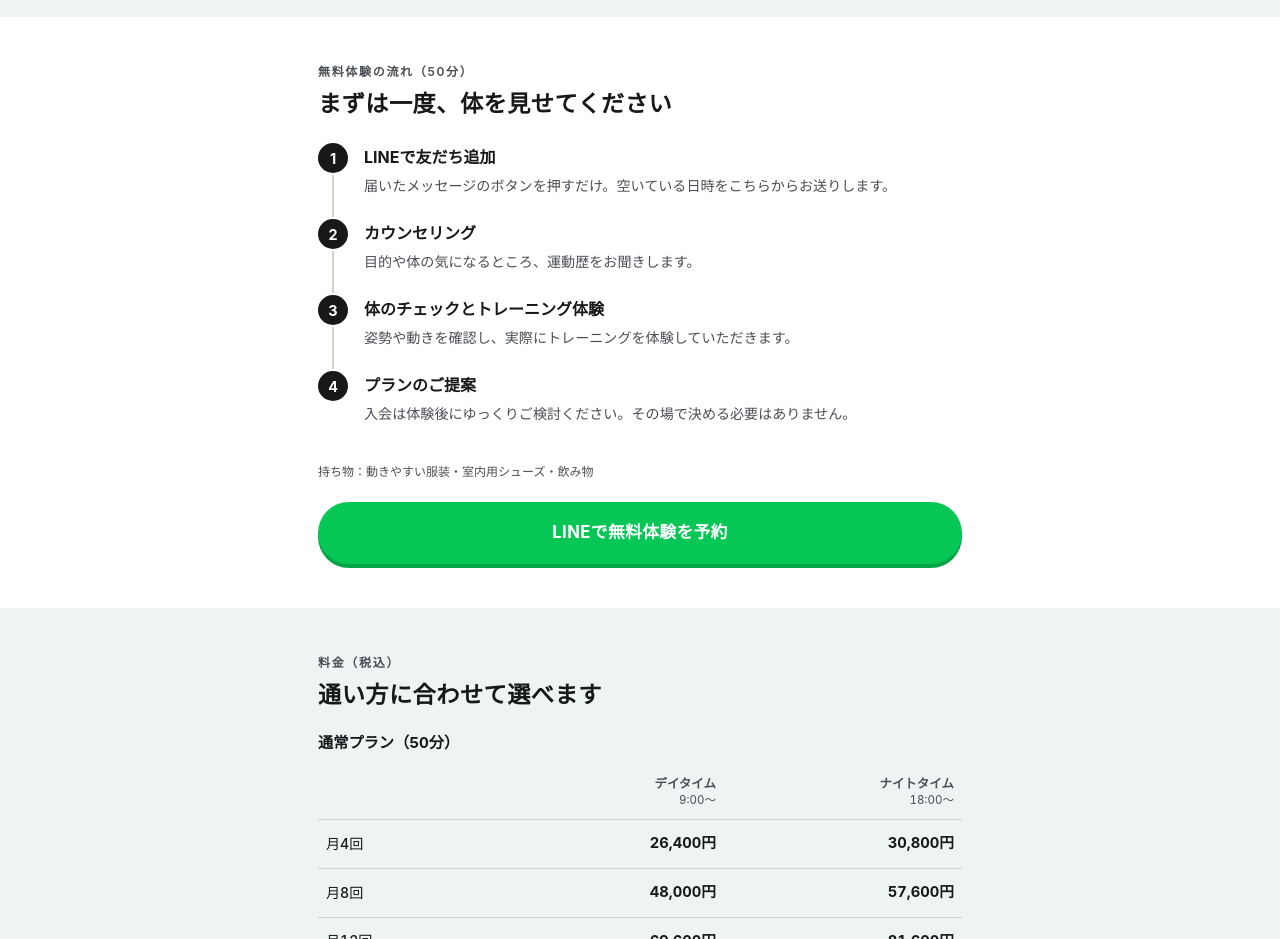
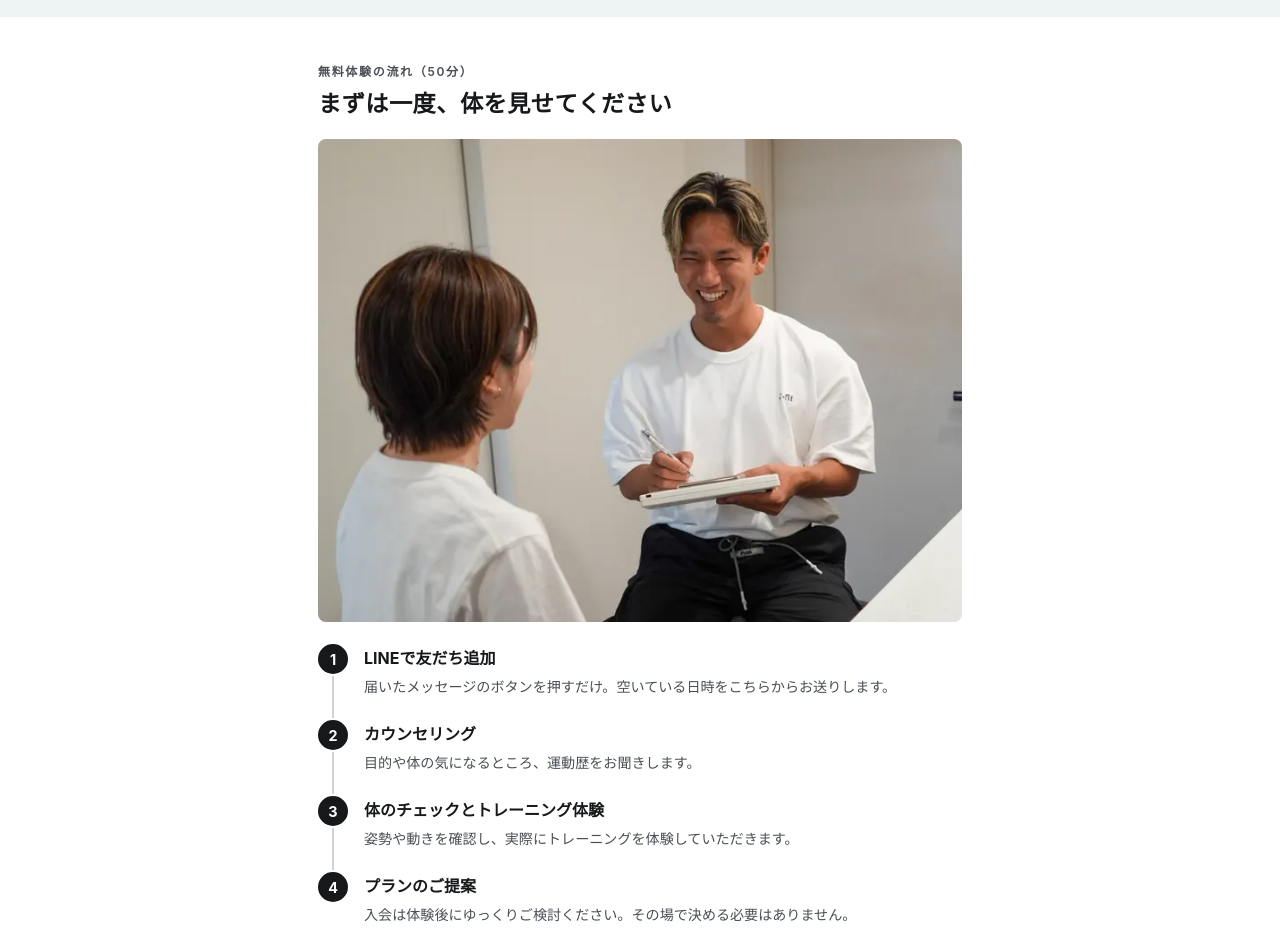
Before and after one commit to junki1015/jfit-taiken, a plain HTML site: page index.html in a window 1280 px wide. Shown: the part 4000-4939 px from the top of the page. Drawn offline with Linux system fonts and the light colour scheme.

Commit message:
トレーナー写真を笑顔のカットに差し替え、体験の流れにカウンセリング写真を追加
Co-Authored-By: Claude Opus 5.5 <noreply@anthropic.com>
Claude-Session: https://claude.ai/code/session_01VLktjvrdgsfkCCq3KCnYVP

```diff
--- a/index.html
+++ b/index.html
@@ -145,6 +145,7 @@ header .area{margin-left:auto;font-size:.75rem;color:var(--ink-2)}
 .faq details p{margin:0;padding:0 16px 14px;font-size:.9rem;color:var(--ink-2);line-height:1.7}
 
 /* flow */
+.flow-img{width:100%;border-radius:8px;margin-top:18px}
 .flow{list-style:none;padding:0;margin:22px 0 0;counter-reset:s;display:grid;gap:0}
 .flow li{counter-increment:s;position:relative;padding:0 0 20px 46px}
 .flow li::before{content:counter(s);position:absolute;left:0;top:0;width:30px;height:30px;border-radius:50%;background:var(--ink);color:#fff;
@@ -343,6 +344,7 @@ footer{padding-block:24px;text-align:center;font-size:.75rem;color:var(--ink-2)}
   <div class="wrap">
     <p class="eyebrow">無料体験の流れ（50分）</p>
     <h2>まずは一度、体を見せてください</h2>
+    <img class="flow-img" src="img/counseling.webp" alt="カウンセリングで会員の話を聞きながらメモを取る理学療法士" width="720" height="540" loading="lazy">
     <ol class="flow">
       <li><strong>LINEで友だち追加</strong><span>届いたメッセージのボタンを押すだけ。空いている日時をこちらからお送りします。</span></li>
       <li><strong>カウンセリング</strong><span>目的や体の気になるところ、運動歴をお聞きします。</span></li>
```
Also changed, not shown: img/counseling.webp (added), img/trainer.webp.
